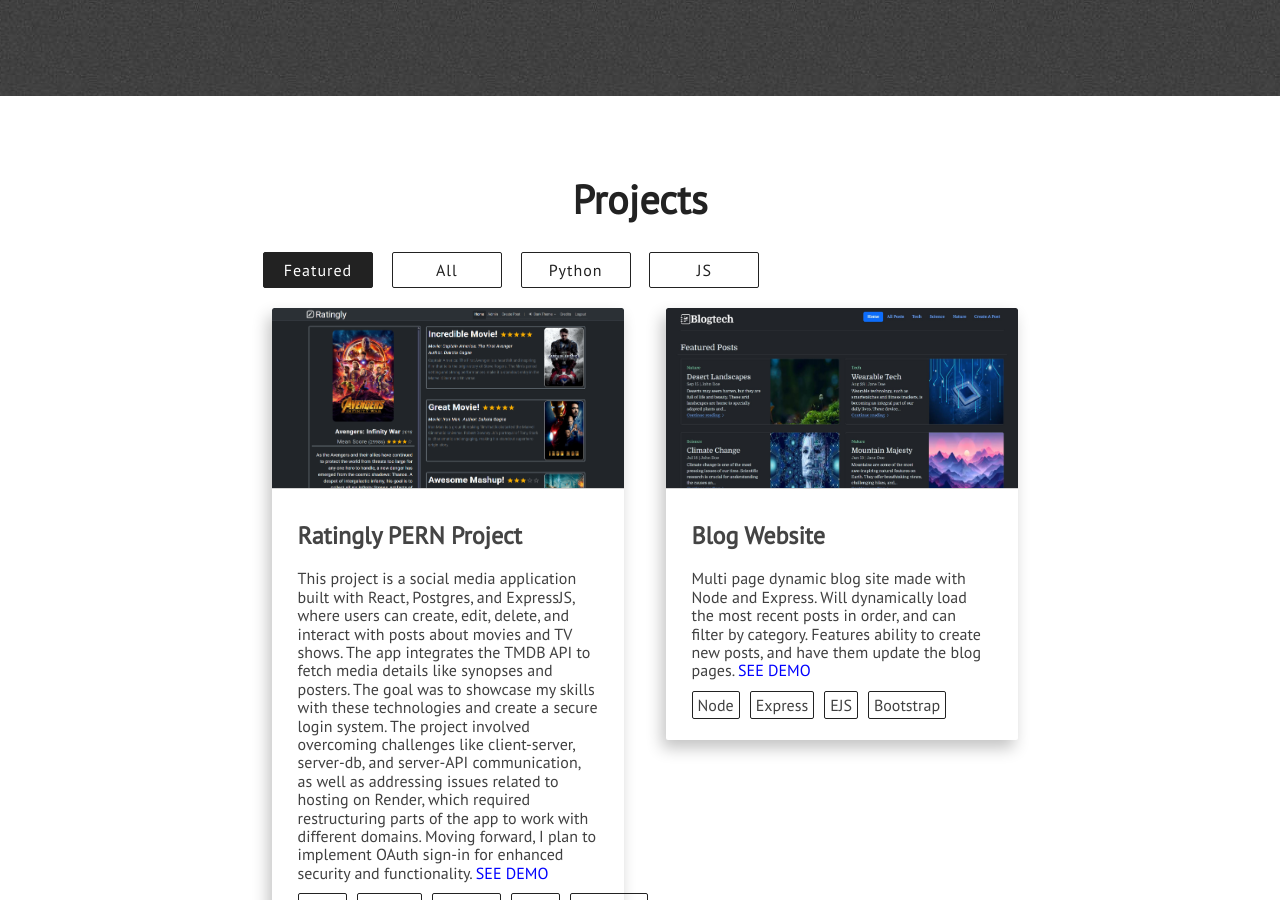
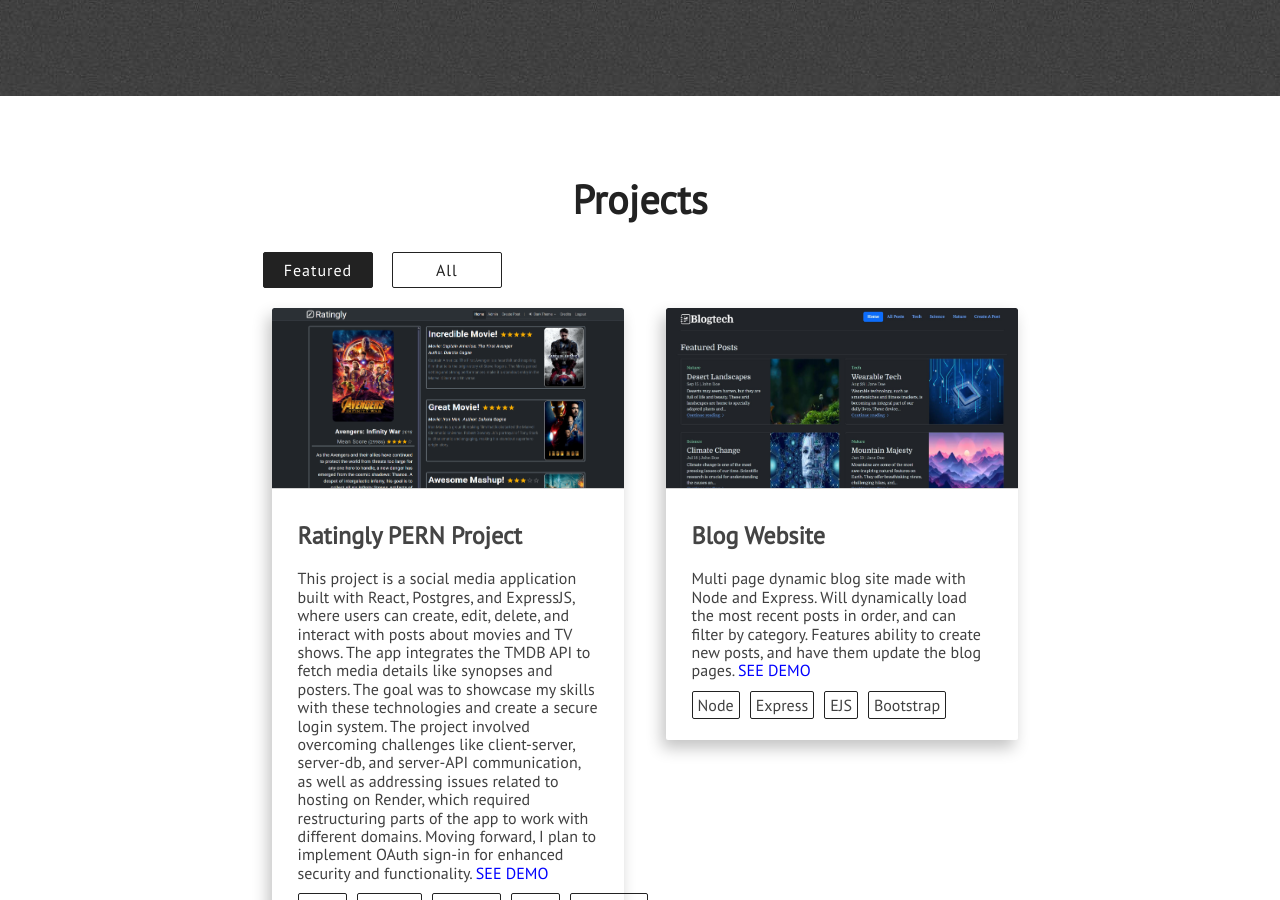
Before and after one commit to DakotaGagne/DakotaGagne.github.io, a Jekyll site: the page built from index.html, in a window 1280 px wide and 900 px high, scrolled down 3182 px. Built offline with Jekyll 4.4.1, drawn with Linux system fonts in a browser that asks for light colours; nearby versions of some CDN libraries.

Commit message:
Removed python and js from tabs in projects section

```diff
--- a/_includes/projects.html
+++ b/_includes/projects.html
@@ -7,8 +7,6 @@
 
                     <a id="featured" class="semi-transparent-button with-border white-button" onclick="selected('featured')">Featured</a>
                     <a id="all" class="semi-transparent-button with-border white-button" onclick="selected('all')">All</a>
-                    <a id="python" class="semi-transparent-button with-border white-button" onclick="selected('python')">Python</a>
-                    <a id="javascript" class="semi-transparent-button with-border white-button" onclick="selected('javascript')">JS</a>
 
                 </div>
 
```
